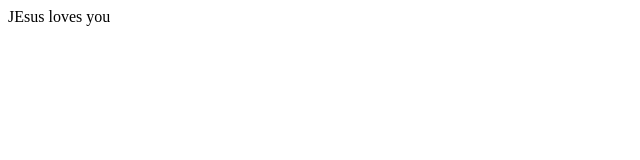
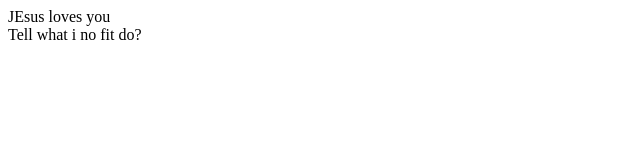
Before and after one commit to ese20012000/ese20012000, a plain HTML site: page index.html in a window 1280 px wide. Shown: the whole page, without its empty margins (0-640 px from the left). Drawn offline with Linux system fonts and the light colour scheme.

Commit message:
this is a test practice.

```diff
--- a/index.html
+++ b/index.html
@@ -1 +1,2 @@
 <div> JEsus loves you</div>
+<h>Tell what i no fit do?</h>
```
